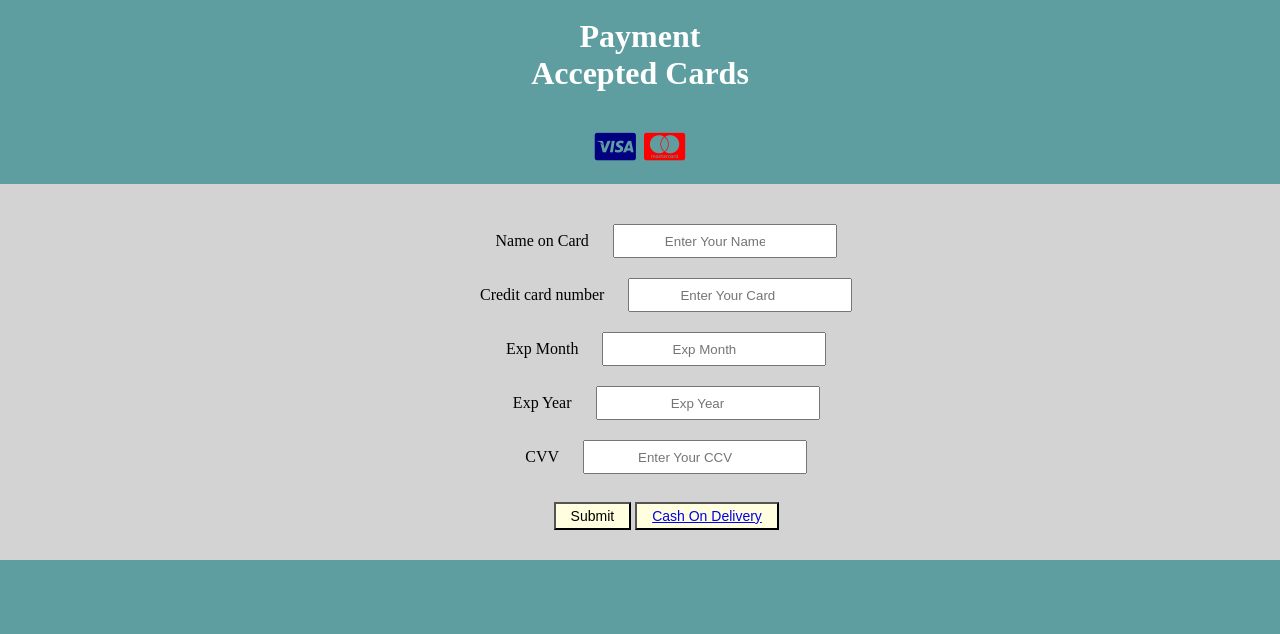
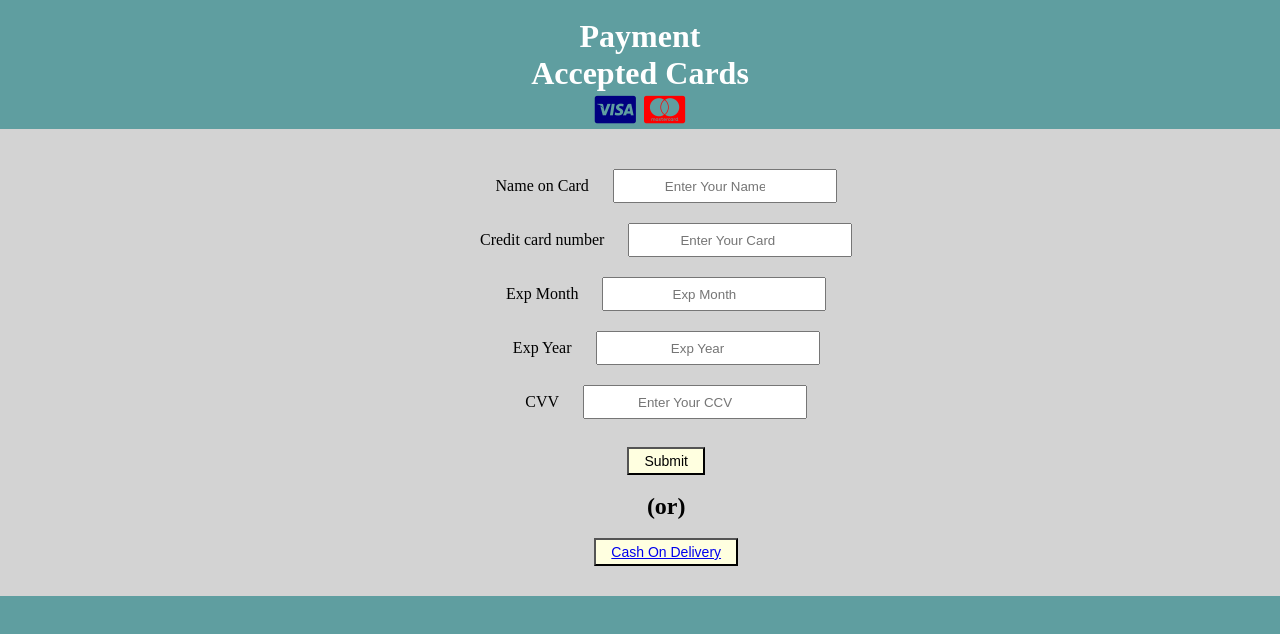
Before and after one commit to fresher-batch-2021/sportsshop-ui, a plain HTML site: page payment.html in a window 1280 px wide. Drawn offline with Linux system fonts and the light colour scheme.

Commit message:
new update

```diff
--- a/payment.html
+++ b/payment.html
@@ -16,13 +16,13 @@
         <div class="s">
                 <h1>Payment</h1>
 
-                <h1>Accepted Cards<h1><br>
+                <h1>Accepted Cards<h1>
 
                                 <div class="cardcolour">
                                         <em class="fa fa-cc-visa" aria-hidden="false" style="color:navy;"></em>
                                         <em class="fa fa-cc-mastercard" aria-hidden="false" style="color:red;"></em>
                                 </div>
-        </div><br>
+        </div>
 
         <div class="s1">
                 <form action="address.html">
@@ -44,7 +44,9 @@
                                 required>
                         <br>
                         <br>
-                        <button type="submit">Submit</button>
+                        <button type="submit">Submit</button><br><br>
+
+                        <h2> (or) </h2><br>
 
                         <button>
                                 <a href="address.html">Cash On Delivery</a>
```
